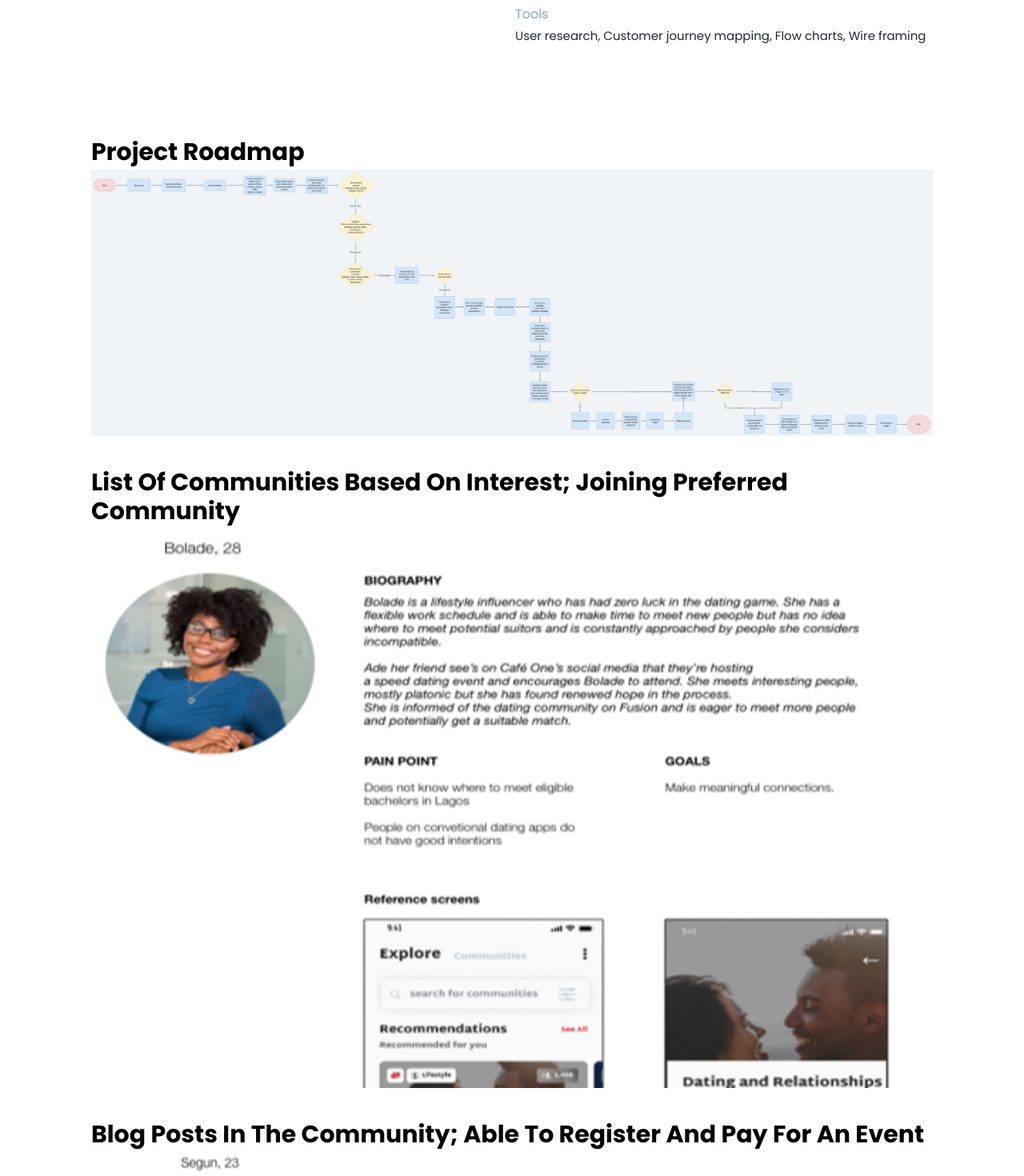
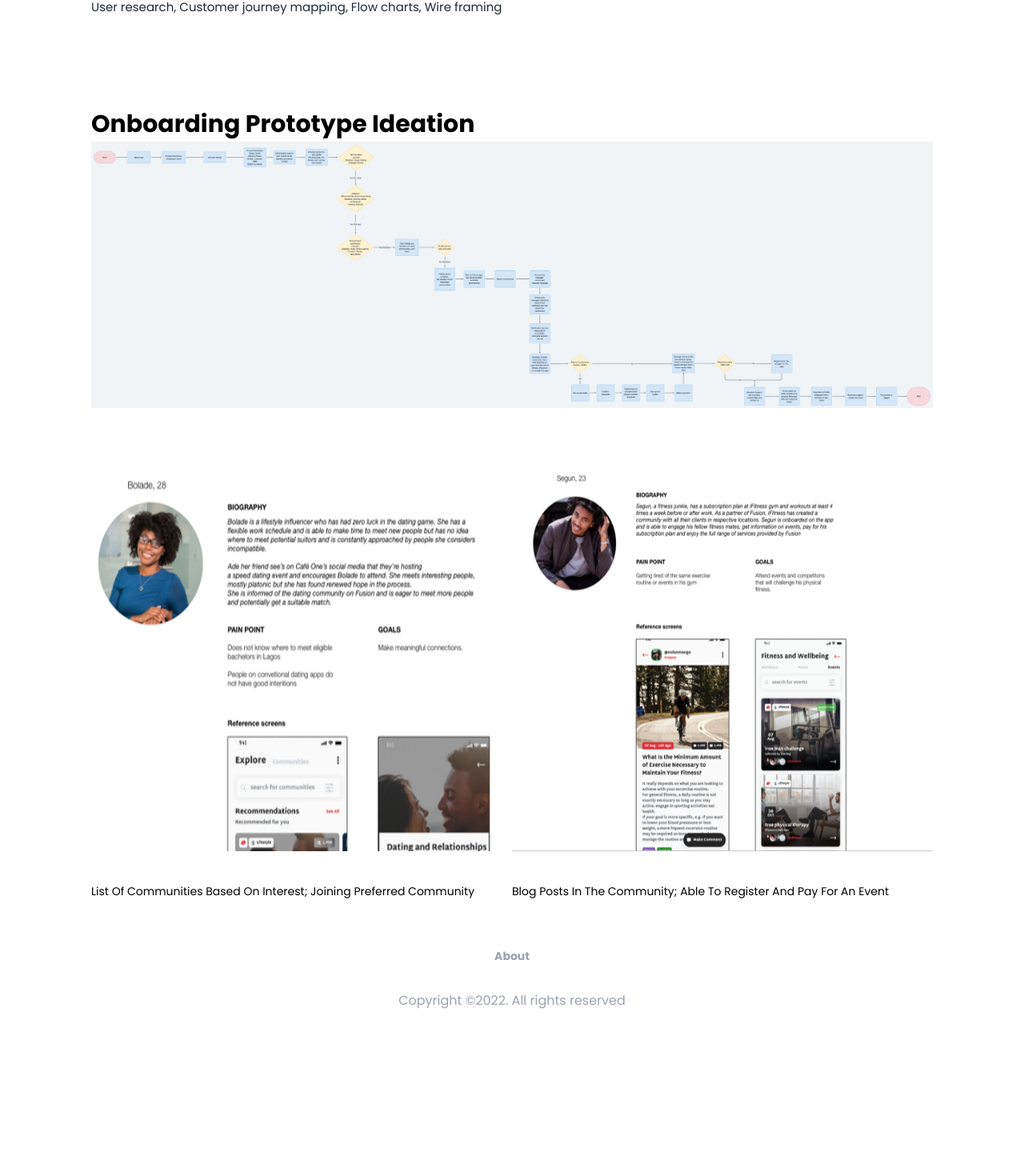
Before and after one commit to jydoskey/Hey-Jide-portfolio, a Vue app: page /fusion in a window 1280 px wide. Shown: the part 537-2007 px from the top of the page at 80% size. After the commit the page ends 1864 px from the top, so only its background shows below. Built offline with nearby package versions, Linux system fonts and the light colour scheme.

Commit message:
adjusted text, image position

```diff
--- a/src/components/description/Fusion.vue
+++ b/src/components/description/Fusion.vue
@@ -24,7 +24,7 @@
         </div>
         <div
           class="
-            grid-cols-2
+            grid-cols-1
             pt-0
             pb-10
             px-6
@@ -86,7 +86,7 @@
               dark:text-white
             "
           >
-            Project Roadmap
+            Onboarding Prototype Ideation
           </h1>
           <img
             class="
@@ -103,21 +103,9 @@
             title="Fusion Roadmap"
             src="@/assets/images/projet-Images/Fusion3.png"
           />
-
-          <h1
-            class="
-              text-3xl
-              font-bold
-              capitalize
-              pb-1
-              pt-10
-              block
-              text-black
-              dark:text-white
-            "
-          >
-            List of communities based on interest; Joining preferred community
-          </h1>
+        </div>
+        <div class="grid-cols-2 py-10 mb-4 px-6 lg:space-y-0 lg:grid lg:mx-auto">
+          <div>
             <img
               class="
                 bg-gray-200
@@ -133,11 +121,9 @@
               title="Preferred Community"
               src="@/assets/images/projet-Images/Fusion22.png"
             />
-
             <h1
               class="
-              text-3xl
-              font-bold
+                text-sm
                 capitalize
                 pb-1
                 pt-10
@@ -146,8 +132,11 @@
                 dark:text-white
               "
             >
-            Blog posts in the community; Able to register and pay for an event
+              List of communities based on interest; Joining preferred community
             </h1>
+          </div>
+
+          <div>
             <img
               class="
                 bg-gray-200
@@ -163,6 +152,20 @@
               title="Register and Pay"
               src="@/assets/images/projet-Images/Fusion4.png"
             />
+            <h1
+              class="
+                text-sm
+                capitalize
+                pb-1
+                pt-10
+                block
+                text-black
+                dark:text-white
+              "
+            >
+              Blog posts in the community; Able to register and pay for an event
+            </h1>
+          </div>
         </div>
       </div>
     </div>
```
Lines whose indentation alone changed are shown as unchanged.
